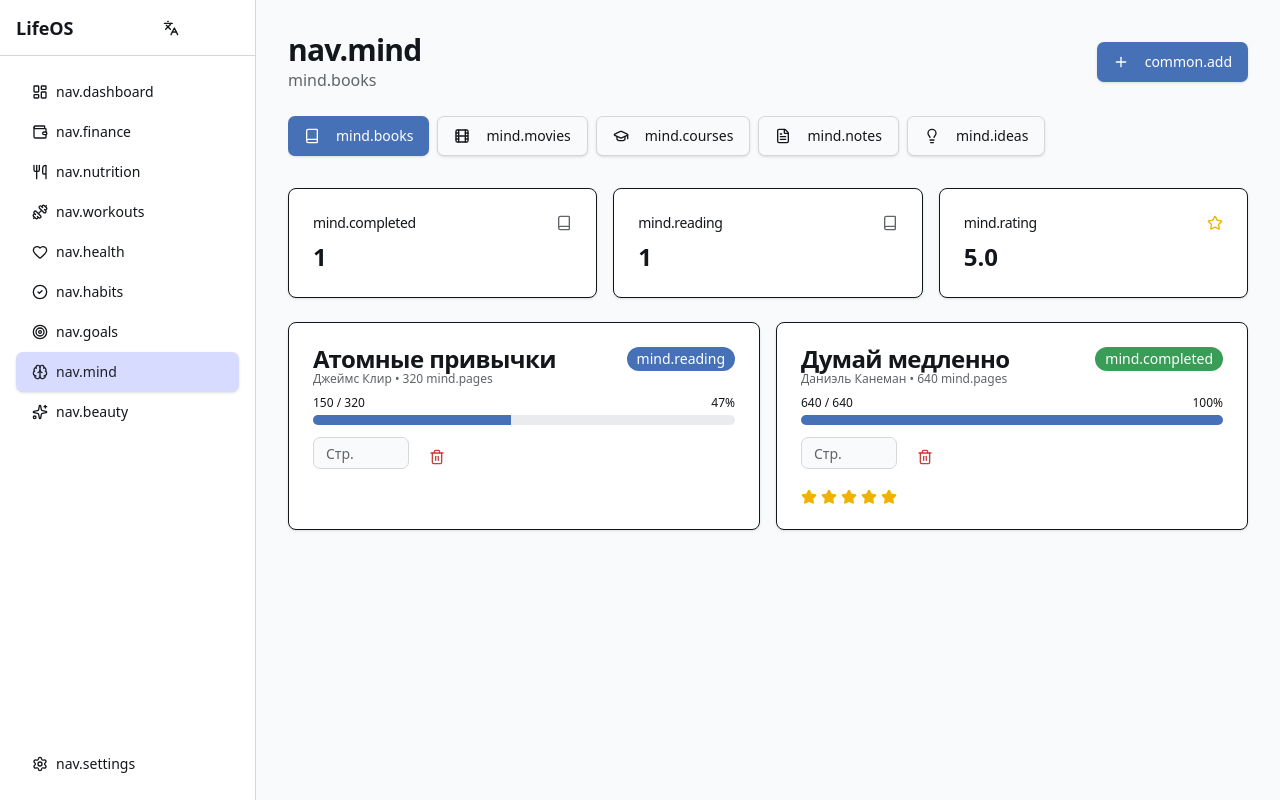
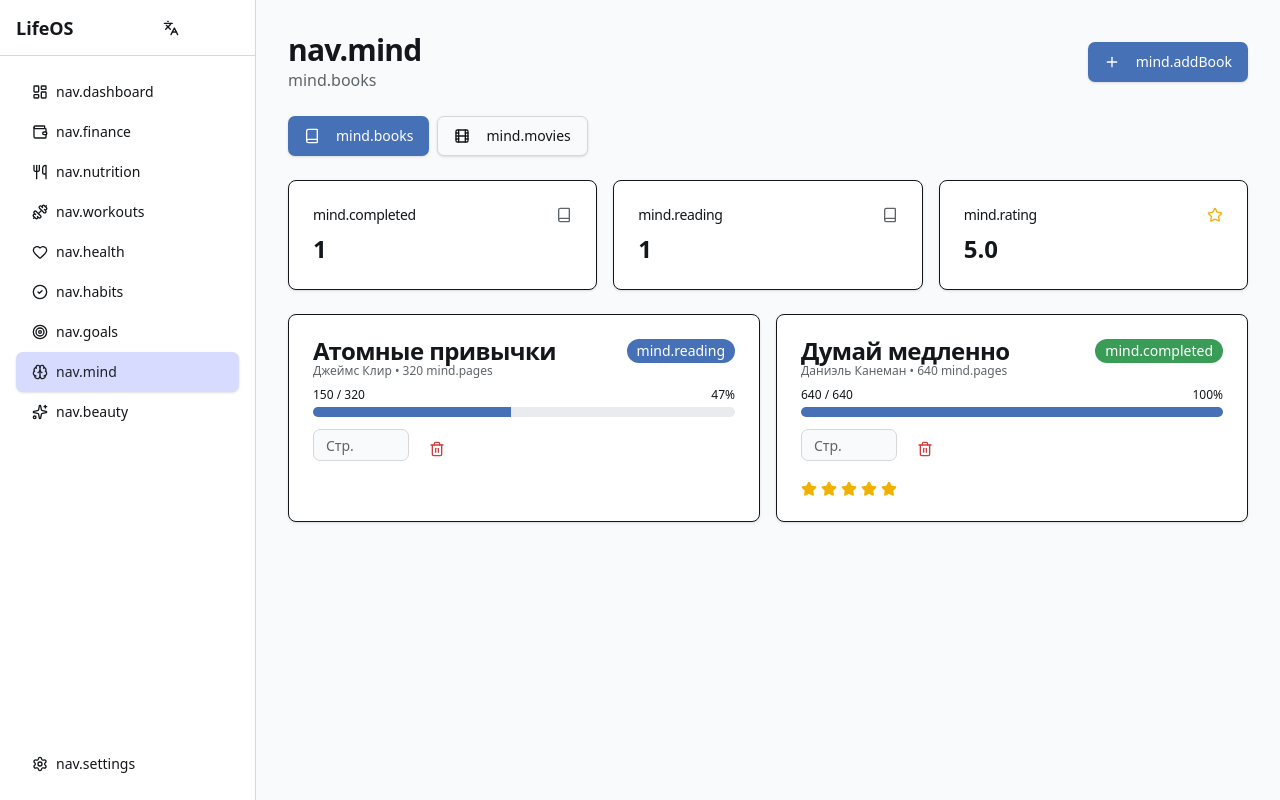
Before and after one commit to bairrrich/13.03.25_LifeOS, a Next.js app: page /mind in a window 1280 px wide. Built offline with nearby package versions, Linux system fonts and the light colour scheme; what i18next-resources-to-backend would draw is missing.

Commit message:
feat: Mind, Goals pages with books and movies

```diff
--- a/public/locales/ru/common.json
+++ b/public/locales/ru/common.json
@@ -276,6 +276,7 @@
     "reading": "Читаю",
     "completed": "Прочитано",
     "watched": "Посмотрено",
+    "wantToWatch": "Хочу посмотреть",
     "provider": "Провайдер",
     "progress": "Прогресс"
   },
--- a/src/app/mind/page.tsx
+++ b/src/app/mind/page.tsx
@@ -6,7 +6,6 @@ import { useTranslation } from '@/shared/lib/use-translation';
 import { Button } from '@/ui/components/button';
 import { Card, CardContent, CardHeader, CardTitle, CardDescription } from '@/ui/components/card';
 import { Input } from '@/ui/components/input';
-import { Select } from '@/ui/components/select';
 import { Dialog, DialogContent, DialogHeader, DialogTitle, DialogTrigger, DialogFooter, DialogDescription } from '@/ui/components/dialog';
 import { Plus, Book, Film, GraduationCap, FileText, Lightbulb, Trash2, Pencil, Star } from 'lucide-react';
 import { Badge } from '@/ui/components/badge';
@@ -31,29 +30,6 @@ interface Movie {
   watched: boolean;
 }
 
-interface Course {
-  id: string;
-  title: string;
-  provider?: string;
-  progress: number;
-  status: 'active' | 'completed' | 'paused';
-}
-
-interface Note {
-  id: string;
-  title: string;
-  content: string;
-  createdAt: number;
-}
-
-interface Idea {
-  id: string;
-  title: string;
-  description?: string;
-  category?: string;
-  status: 'captured' | 'reviewing' | 'active' | 'archived';
-}
-
 const mockBooks: BookItem[] = [
   { id: '1', title: 'Атомные привычки', author: 'Джеймс Клир', pages: 320, currentPage: 150, status: 'reading' },
   { id: '2', title: 'Думай медленно', author: 'Даниэль Канеман', pages: 640, currentPage: 640, status: 'completed', rating: 5 },
@@ -64,27 +40,11 @@ const mockMovies: Movie[] = [
   { id: '2', title: 'Интерстеллар', year: 2014, genre: 'Фантастика', watched: false },
 ];
 
-const mockCourses: Course[] = [
-  { id: '1', title: 'Machine Learning', provider: 'Coursera', progress: 65, status: 'active' },
-  { id: '2', title: 'React Advanced', provider: 'Udemy', progress: 100, status: 'completed' },
-];
-
-const mockNotes: Note[] = [
-  { id: '1', title: 'Идеи для проекта', content: 'Сделать CRUD страницы...', createdAt: Date.now() },
-];
-
-const mockIdeas: Idea[] = [
-  { id: '1', title: 'Новая фича', description: 'Добавить аналитику', category: 'продукт', status: 'reviewing' },
-];
-
 export default function MindPage() {
   const { t } = useTranslation();
-  const [activeTab, setActiveTab] = useState<'books' | 'movies' | 'courses' | 'notes' | 'ideas'>('books');
+  const [activeTab, setActiveTab] = useState<'books' | 'movies'>('books');
   const [books, setBooks] = useState<BookItem[]>(mockBooks);
   const [movies, setMovies] = useState<Movie[]>(mockMovies);
-  const [courses, setCourses] = useState<Course[]>(mockCourses);
-  const [notes, setNotes] = useState<Note[]>(mockNotes);
-  const [ideas, setIdeas] = useState<Idea[]>(mockIdeas);
   const [isDialogOpen, setIsDialogOpen] = useState(false);
 
   const booksRead = books.filter(b => b.status === 'completed').length;
@@ -121,36 +81,17 @@ export default function MindPage() {
     }));
   };
 
-  const handleDelete = (id: string, type: 'book' | 'movie' | 'course' | 'note' | 'idea') => {
-    switch (type) {
-      case 'book': setBooks(books.filter(b => b.id !== id)); break;
-      case 'movie': setMovies(movies.filter(m => m.id !== id)); break;
-      case 'course': setCourses(courses.filter(c => c.id !== id)); break;
-      case 'note': setNotes(notes.filter(n => n.id !== id)); break;
-      case 'idea': setIdeas(ideas.filter(i => i.id !== id)); break;
+  const handleDelete = (id: string, type: 'book' | 'movie') => {
+    if (type === 'book') {
+      setBooks(books.filter(b => b.id !== id));
+    } else {
+      setMovies(movies.filter(m => m.id !== id));
     }
-  };
-
-  const getStatusBadge = (status: string) => {
-    const variants: Record<string, 'default' | 'success' | 'warning' | 'outline'> = {
-      completed: 'success',
-      reading: 'default',
-      want_to_read: 'outline',
-      active: 'default',
-      paused: 'warning',
-      watching: 'default',
-      watched: 'success',
-      reviewing: 'warning',
-    };
-    return <Badge variant={variants[status] || 'outline'}>{t(`mind.${status}`) || status}</Badge>;
   };
 
   const tabs = [
     { id: 'books' as const, label: t('mind.books'), icon: Book },
     { id: 'movies' as const, label: t('mind.movies'), icon: Film },
-    { id: 'courses' as const, label: t('mind.courses'), icon: GraduationCap },
-    { id: 'notes' as const, label: t('mind.notes'), icon: FileText },
-    { id: 'ideas' as const, label: t('mind.ideas'), icon: Lightbulb },
   ];
 
   return (
@@ -166,18 +107,17 @@ export default function MindPage() {
             <DialogTrigger asChild>
               <Button onClick={() => setIsDialogOpen(false)}>
                 <Plus className="mr-2 h-4 w-4" />
-                {t('common.add')}
+                {activeTab === 'books' ? t('mind.addBook') : t('mind.addMovie')}
               </Button>
             </DialogTrigger>
             <DialogContent>
               <DialogHeader>
                 <DialogTitle>
-                  {activeTab === 'books' && t('mind.addBook')}
-                  {activeTab === 'movies' && t('mind.addMovie')}
-                  {activeTab === 'courses' && t('mind.addCourse')}
-                  {activeTab === 'notes' && t('mind.notes')}
-                  {activeTab === 'ideas' && t('mind.ideas')}
+                  {activeTab === 'books' ? t('mind.addBook') : t('mind.addMovie')}
                 </DialogTitle>
+                <DialogDescription>
+                  {activeTab === 'books' ? t('mind.addBook') : t('mind.addMovie')}
+                </DialogDescription>
               </DialogHeader>
               {activeTab === 'books' && (
                 <form onSubmit={handleAddBook} className="space-y-4">
@@ -197,7 +137,7 @@ export default function MindPage() {
         </div>
 
         {/* Tabs */}
-        <div className="flex gap-2 overflow-x-auto pb-2">
+        <div className="flex gap-2">
           {tabs.map((tab) => (
             <Button
               key={tab.id}
@@ -211,7 +151,7 @@ export default function MindPage() {
           ))}
         </div>
 
-        {/* Summary Cards for Books */}
+        {/* Summary for Books */}
         {activeTab === 'books' && (
           <>
             <div className="grid gap-4 md:grid-cols-3">
@@ -258,7 +198,9 @@ export default function MindPage() {
                             {book.author} • {book.pages} {t('mind.pages')}
                           </CardDescription>
                         </div>
-                        {getStatusBadge(book.status)}
+                        <Badge variant={book.status === 'completed' ? 'success' : book.status === 'reading' ? 'default' : 'outline'}>
+                          {t(`mind.${book.status}`)}
+                        </Badge>
                       </div>
                     </CardHeader>
                     <CardContent className="space-y-3">
@@ -311,7 +253,9 @@ export default function MindPage() {
                         {movie.year} • {movie.genre}
                       </CardDescription>
                     </div>
-                    {getStatusBadge(movie.watched ? 'watched' : 'watching')}
+                    <Badge variant={movie.watched ? 'success' : 'outline'}>
+                      {movie.watched ? t('mind.watched') : t('mind.wantToWatch')}
+                    </Badge>
                   </div>
                 </CardHeader>
                 <CardContent>
@@ -335,74 +279,6 @@ export default function MindPage() {
             ))}
           </div>
         )}
-
-        {/* Courses List */}
-        {activeTab === 'courses' && (
-          <div className="grid gap-4 md:grid-cols-2">
-            {courses.map((course) => (
-              <Card key={course.id}>
-                <CardHeader className="pb-2">
-                  <div className="flex items-start justify-between">
-                    <div>
-                      <CardTitle>{course.title}</CardTitle>
-                      <CardDescription className="text-xs">{course.provider}</CardDescription>
-                    </div>
-                    {getStatusBadge(course.status)}
-                  </div>
-                </CardHeader>
-                <CardContent className="space-y-3">
-                  <ProgressBar value={course.progress} showLabel />
-                  <Button variant="ghost" size="icon" className="absolute right-4 top-4" onClick={() => handleDelete(course.id, 'course')}>
-                    <Trash2 className="h-4 w-4 text-destructive" />
-                  </Button>
-                </CardContent>
-              </Card>
-            ))}
-          </div>
-        )}
-
-        {/* Notes List */}
-        {activeTab === 'notes' && (
-          <div className="grid gap-4 md:grid-cols-3">
-            {notes.map((note) => (
-              <Card key={note.id}>
-                <CardHeader className="pb-2">
-                  <div className="flex items-start justify-between">
-                    <CardTitle className="text-base">{note.title}</CardTitle>
-                    <Button variant="ghost" size="icon" onClick={() => handleDelete(note.id, 'note')}>
-                      <Trash2 className="h-4 w-4 text-destructive" />
-                    </Button>
-                  </div>
-                </CardHeader>
-                <CardContent>
-                  <p className="text-sm text-muted-foreground line-clamp-3">{note.content}</p>
-                </CardContent>
-              </Card>
-            ))}
-          </div>
-        )}
-
-        {/* Ideas List */}
-        {activeTab === 'ideas' && (
-          <div className="grid gap-4 md:grid-cols-2">
-            {ideas.map((idea) => (
-              <Card key={idea.id}>
-                <CardHeader className="pb-2">
-                  <div className="flex items-start justify-between">
-                    <div>
-                      <CardTitle>{idea.title}</CardTitle>
-                      <CardDescription className="text-xs">{idea.category}</CardDescription>
-                    </div>
-                    {getStatusBadge(idea.status)}
-                  </div>
-                </CardHeader>
-                <CardContent>
-                  <p className="text-sm text-muted-foreground">{idea.description}</p>
-                </CardContent>
-              </Card>
-            ))}
-          </div>
-        )}
       </div>
     </AppLayout>
   );
```
